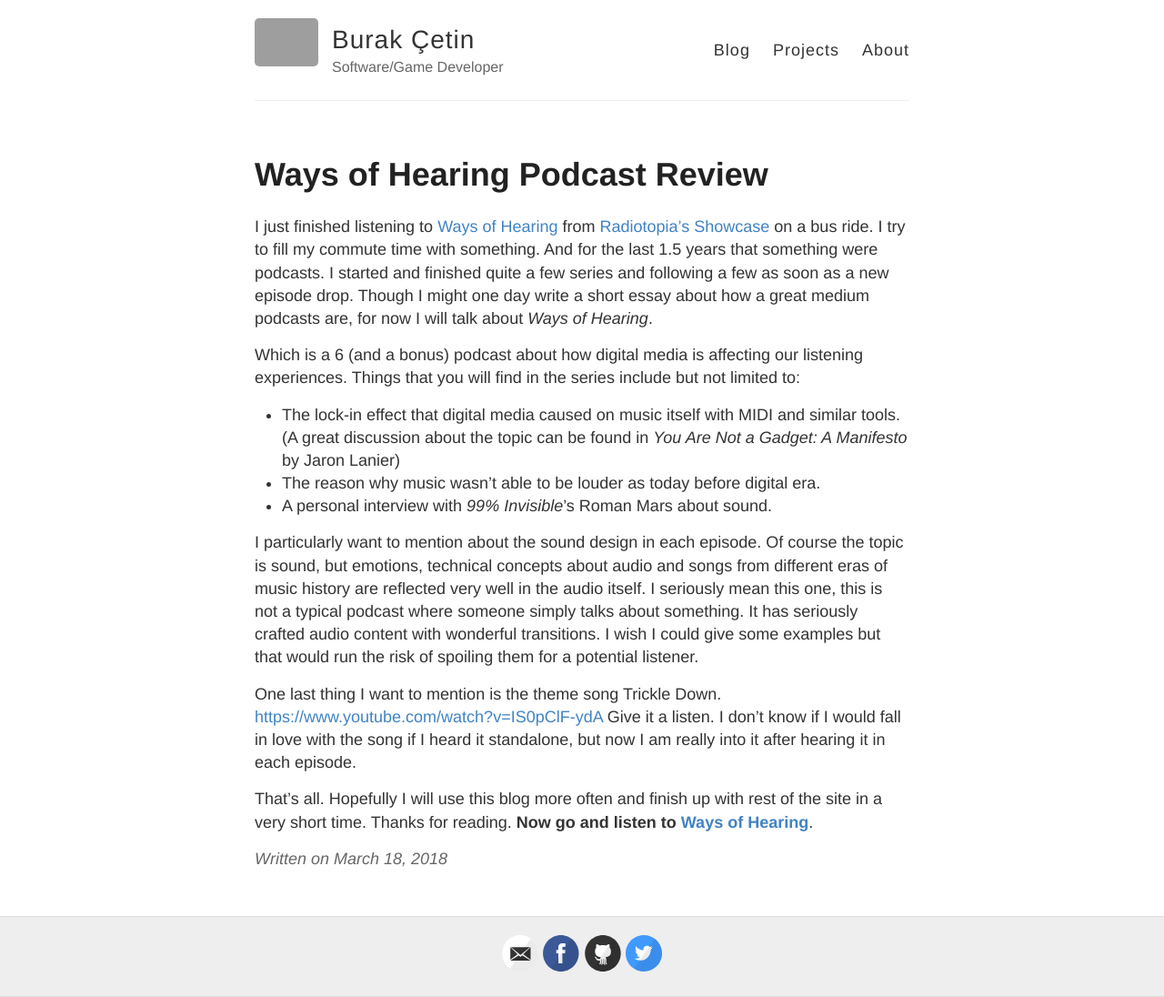
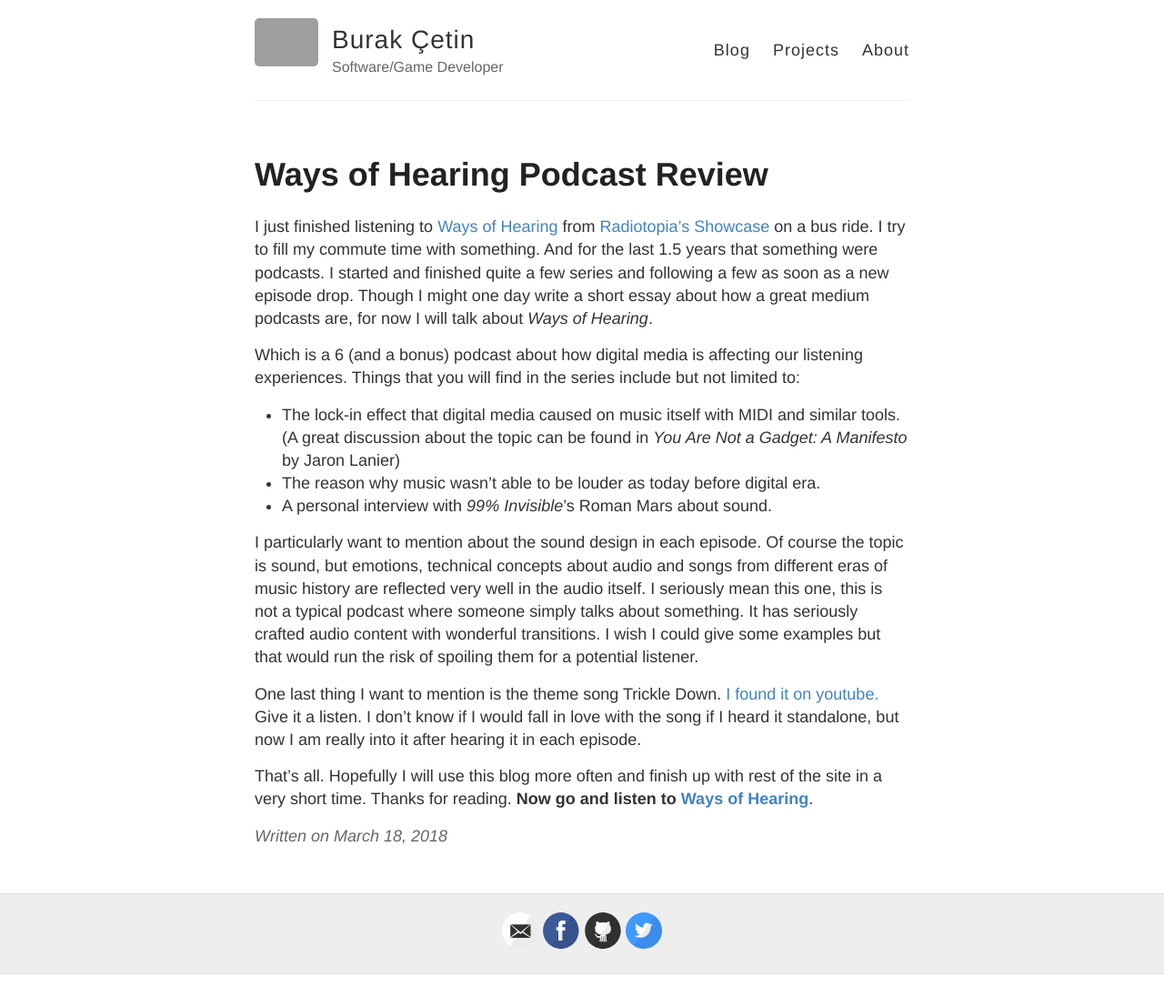
Before and after one commit to bcetin/bcetin.github.io, a Jekyll site: the page built from _posts/2018-3-18-Ways-of-Hearing.md, in a window 1280 px wide. Shown: the whole page at 91% size. Built offline with Jekyll 4.4.1, drawn with Linux system fonts in a browser that asks for light colours; after the commit the page ends 1071 px from its top, so only the background shows below that; grey boxes are pictures that could not be loaded.

Commit message:
Link broke.

```diff
--- a/_posts/2018-3-18-Ways-of-Hearing.md
+++ b/_posts/2018-3-18-Ways-of-Hearing.md
@@ -16,6 +16,6 @@
 I particularly want to mention about the sound design in each episode. Of course the topic is sound, but emotions, technical concepts about audio and songs from different eras of music history are reflected very well in the audio itself.
 I seriously mean this one, this is not a typical podcast where someone simply talks about something. It has seriously crafted audio content with wonderful transitions. I wish I could give some examples but that would run the risk of spoiling them for a potential listener.
 
-One last thing I want to mention is the theme song Trickle Down. [https://www.youtube.com/watch?v=IS0pClF-ydA](I found it on youtube.) Give it a listen. I don't know if I would fall in love with the song if I heard it standalone, but now I am really into it after hearing it in each episode.
+One last thing I want to mention is the theme song Trickle Down. [I found it on youtube.](https://www.youtube.com/watch?v=IS0pClF-ydA) Give it a listen. I don't know if I would fall in love with the song if I heard it standalone, but now I am really into it after hearing it in each episode.
 
 That's all. Hopefully I will use this blog more often and finish up with rest of the site in a very short time. Thanks for reading. **Now go and listen to [Ways of Hearing](https://www.radiotopia.fm/showcase/ways-of-hearing/)**.
```
